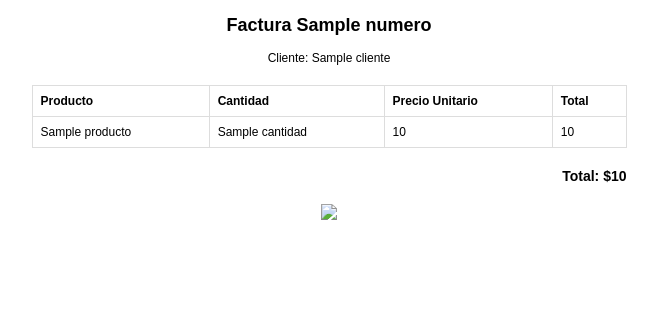
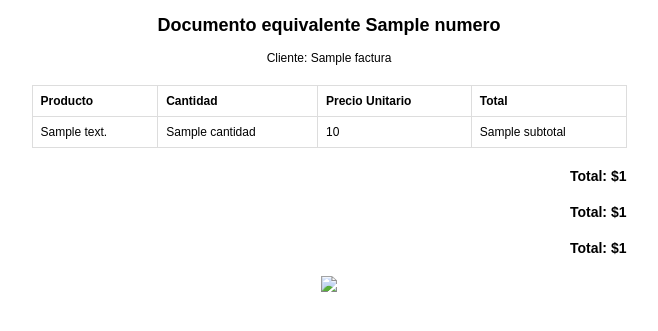
Before and after one commit to mauromanjads/lidasoft, a Python web app: template app/templates/factura_a4.html in a window 1280 px wide. Shown: the top 331 px of the page, without its empty margins (311-969 px from the left). Run offline with Jinja, Linux system fonts and the light colour scheme; the template is opened without the code that fills it: most values are stand-ins (such as "Sample title", 1, 10 or a date in 2020).

Commit message:
genera impresión de FE DE

```diff
--- a/app/services/factura_builder.py
+++ b/app/services/factura_builder.py
@@ -37,7 +37,7 @@ def construir_factura_json(db, factura_id: int) -> dict:
     items = [
         {
             "codigo": str(det.producto.codigo),
-            "descripcion": det.producto.nombre,
+            "descripcion":( f"{det.producto.nombre} - {det.descripcion}"),
             "cantidad": float(det.cantidad),
             "unidad": det.producto.unidad_medida.codigo,
             "precio_unitario": float(det.precio_unitario),
--- a/app/templates/factura_a4.html
+++ b/app/templates/factura_a4.html
@@ -17,8 +17,11 @@
   <div class="container">
     <div class="header">
 
-      <h2>Factura {{ factura.numero }}</h2>
-      <p>Cliente: {{ factura.cliente }}</p>
+     <h2>
+        {{ "Factura" if factura.tipo_documento == "FE" else "Documento equivalente" }}
+        {{ factura.numero }}
+     </h2>
+     <p>Cliente: {{ factura.cliente_nombre }}</p>
     </div>
     <table>
       <thead>
@@ -29,23 +32,23 @@
           <th>Total</th>
         </tr>
       </thead>
-      <tbody>
+
        <tbody>
-          {% for item in factura["detalle"] %}
+          {% for item in factura["items"] %}
           <tr>
-            <td>{{ item["producto"] }}</td>
+            <td>{{ item["descripcion"] }}</td>
             <td>{{ item["cantidad"] }}</td>
             <td>{{ item["precio_unitario"] }}</td>
-            <td>{{ item["total"] }}</td>
+            <td>{{ item["subtotal"] }}</td>
           </tr>
           {% endfor %}
-        </tbody>
+       </tbody>
 
-
-      </tbody>
     </table>
 
-    <p class="total">Total: ${{ factura.total }}</p>
+    <p class="total">Total: ${{ factura.total_sin_impuesto }}</p>
+    <p class="total">Total: ${{ factura.total_impuesto }}</p>
+    <p class="total">Total: ${{ factura.total_con_impuesto }}</p>
 
      {% if qr_path %}
       <div class="qr">
```
Also changed, not shown: app/routers/facturas_router.py (+2 -10 lines), invoices/qr_166.png (added), invoices/qr_169.png, 2 other files.
